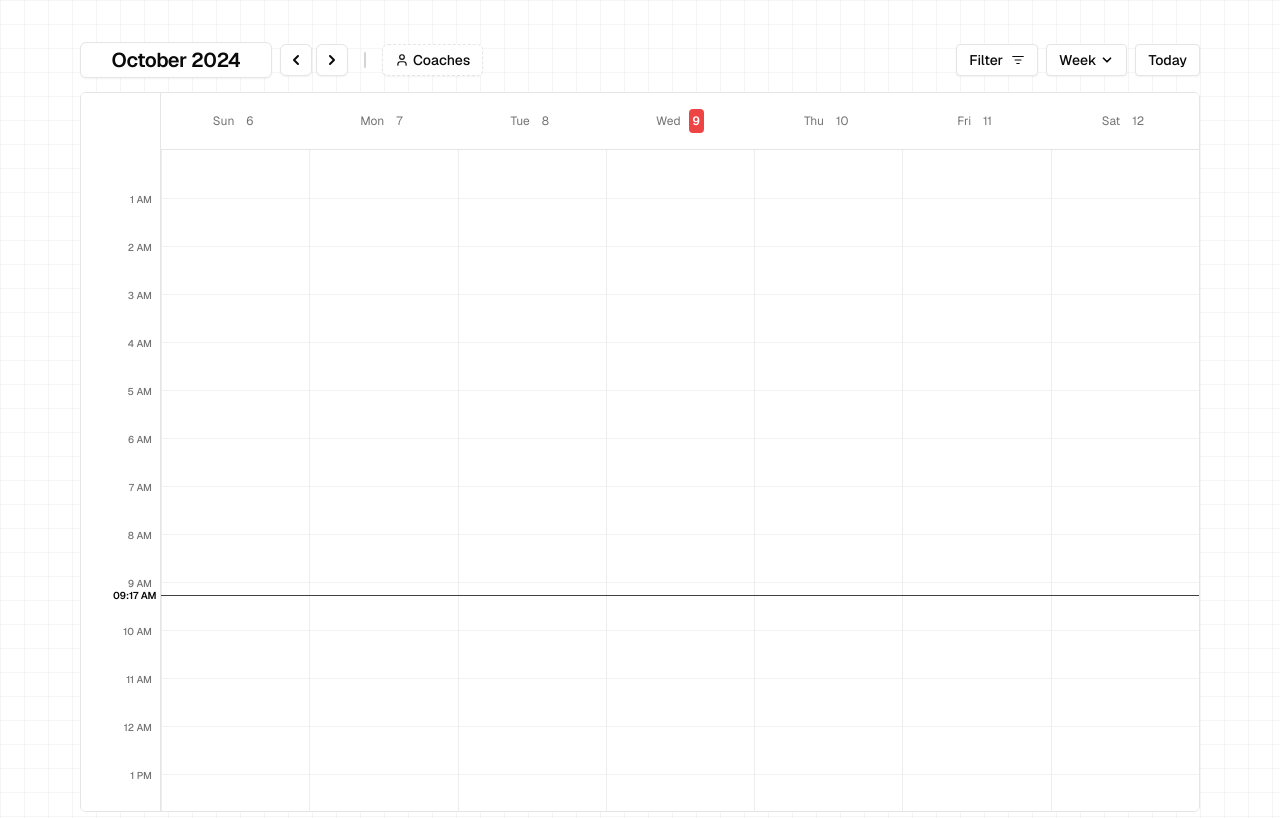
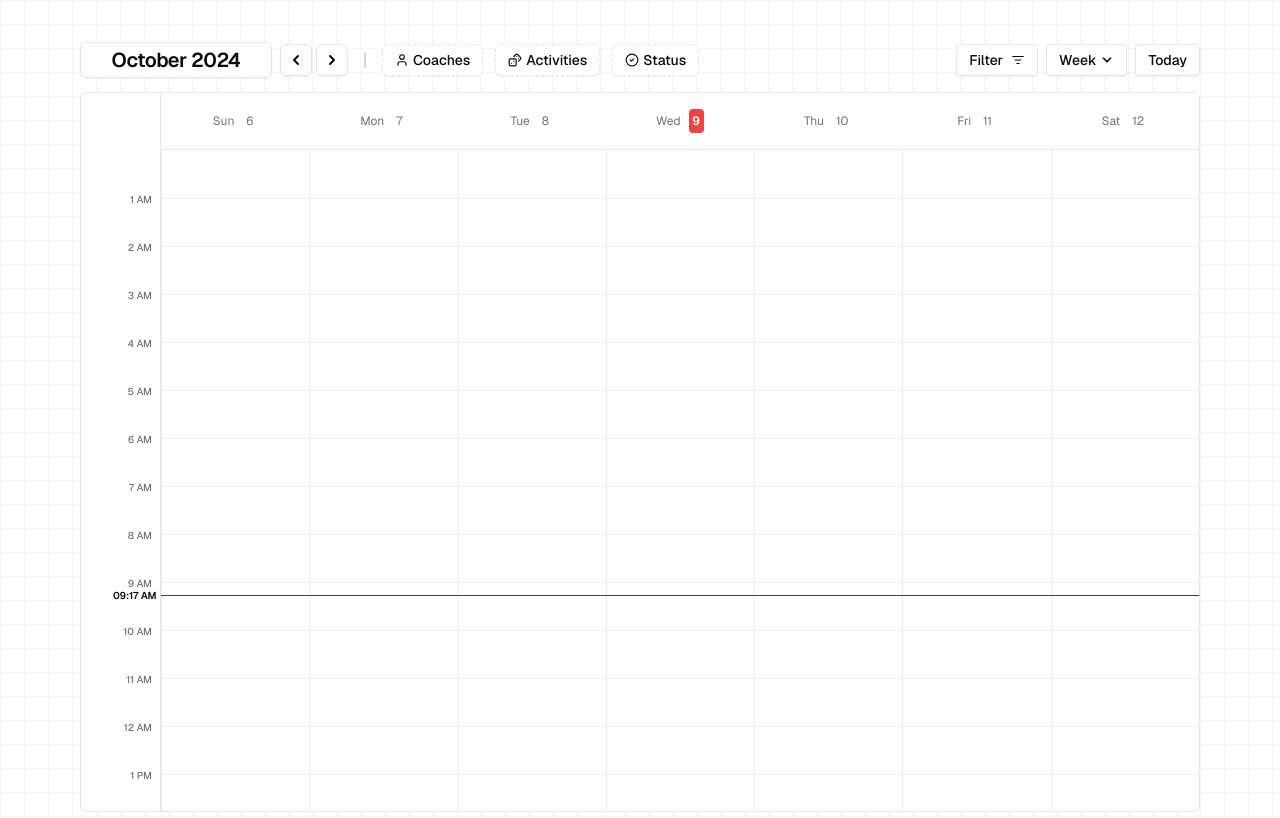
Before and after one commit to Jeff-Maina/scheduler, a Next.js app: page / in a window 1280 px wide. Shown: the top 818 px of the page. Built offline with nearby package versions, Linux system fonts and the light colour scheme.

Commit message:
add all filter options + reset filter logic

```diff
--- a/src/app/_components/scheduler.tsx
+++ b/src/app/_components/scheduler.tsx
@@ -32,7 +32,7 @@ import TooltipWrapper from "./tooltip-wrapper";
 import { Button } from "@/components/ui/button";
 import { cn } from "@/lib/utils";
 import { Calendar } from "@/components/ui/calendar";
-import { ChevronLeft, ChevronRight, User, View } from "lucide-react";
+import { ChevronLeft, ChevronRight, CircleCheck, Dices, User, View } from "lucide-react";
 import SessionFilterMenu from "./sessions-filter-menu";
 import { Checkbox } from "@/components/ui/checkbox";
 import { Label } from "@/components/ui/label";
@@ -160,6 +160,24 @@ export default function Scheduler() {
                 filterIcon: <User size={14} />,
               }}
               filterOptions={coaches}
+            />
+            <FilterBox
+              activeFilters={filters.activities}
+              filterActions={{ resetFilter, updateFilter }}
+              filterDetails={{
+                filterType: "activities",
+                filterIcon: <Dices size={14} />,
+              }}
+              filterOptions={activities}
+            />
+            <FilterBox
+              activeFilters={filters.status}
+              filterActions={{ resetFilter, updateFilter }}
+              filterDetails={{
+                filterType: "status",
+                filterIcon: <CircleCheck size={14} />,
+              }}
+              filterOptions={statuses}
             />
           </div>
         </div>
@@ -306,7 +324,7 @@ const FilterBox = ({
             <>
               <span className="text-neutral-500">|</span>
               <div className="flex items-center gap-1">
-                {activeFilters.length <= 3 ? (
+                {activeFilters.length <= 2 ? (
                   activeFilters.map((fil, index) => (
                     <span
                       key={index}
@@ -326,6 +344,7 @@ const FilterBox = ({
         </Button>
       </DropdownMenuTrigger>
       <DropdownMenuContent className="w-[13rem]" align="start">
+
         <ScrollArea className="flex max-h-[190px] flex-col w-full">
           {filterOptions.map((fil, index) => {
             return (
```
